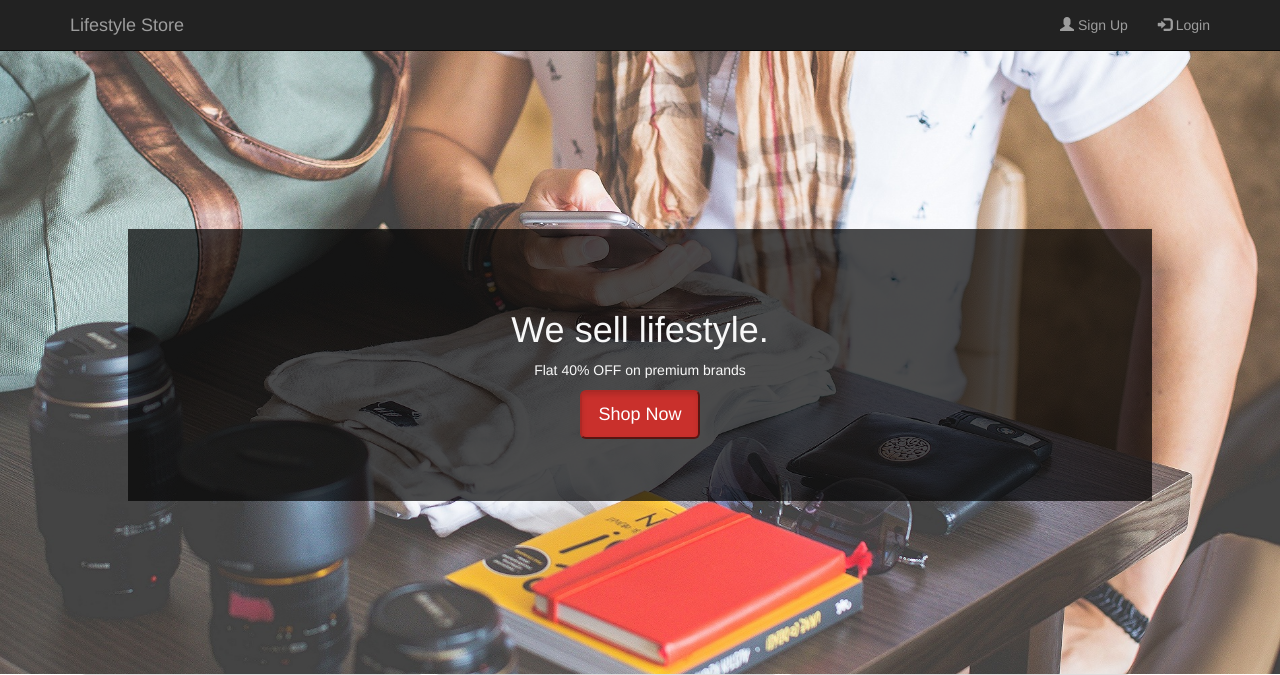
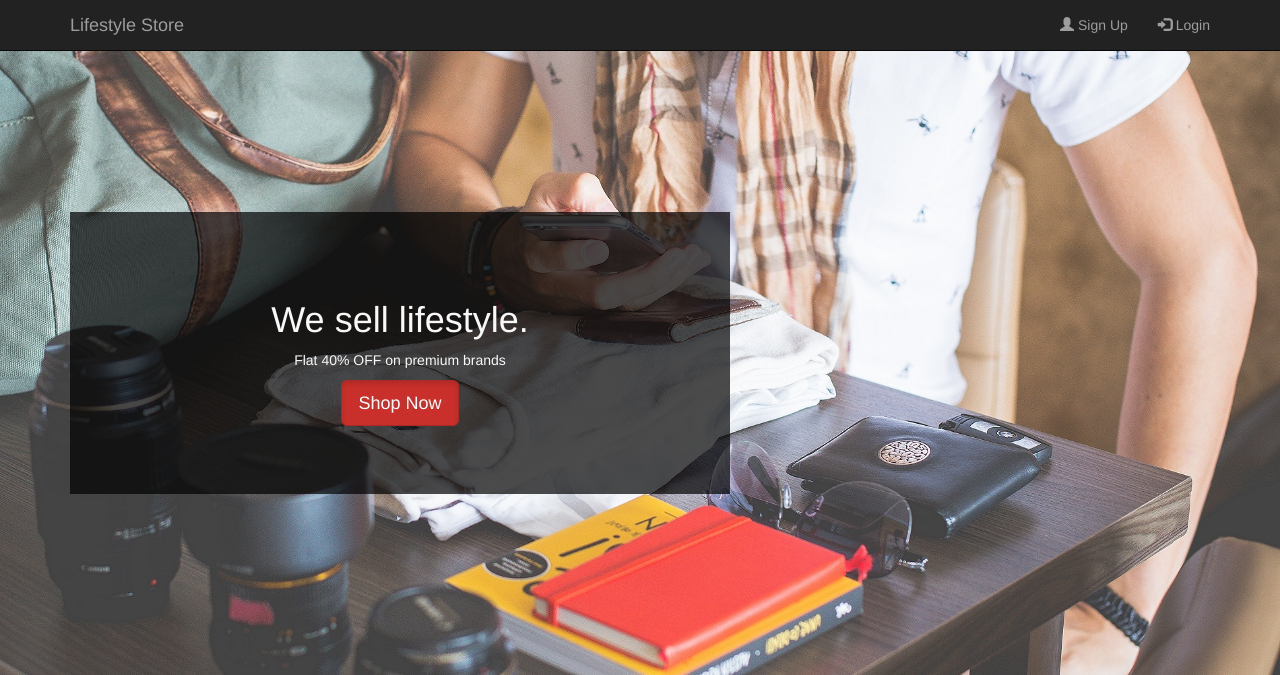
Before and after one commit to chinmayj02/e-commerce_html-css, a PHP site: page / in a window 1280 px wide. Shown: the top 675 px of the page. Run offline with PHP 8.4, Linux system fonts and the light colour scheme.

Commit message:
edits for assignment2

```diff
--- a/css/index.css
+++ b/css/styles.css
@@ -16,33 +16,23 @@ a{
     background: url(../images/intro-bg_1.jpg) no-repeat center center;
     background-size: cover;
 }
-.content{
-    min-height: 600px;
-}
-
-.inner-banner-image{
-    padding-top: 12%;
-    width:80%;
-    margin:auto;
-}
-.banner-content{
+#banner-content{
     position: relative;
     padding-top: 6%;
     padding-bottom: 6%;
-    overflow:hidden;
+    margin-top: 12%;
     margin-bottom: 12%;
     background-color: rgba(0, 0, 0, 0.7);
-    max-width: auto;
+    max-width: 660px;
 }
-.button{
-    color: #fff;
-    background-color: #c9302c;
-    border-color: #ac2925;
-    box-shadow: inset 0 3px 5px rgba(0, 0, 0, .125);
-    padding: 10px 16px;
-    font-size: 18px;
-    border-radius: 6px;
+footer{
+    padding: 10px 0;
+    background-color: #101010;
+    color:#9d9d9d;
+    bottom: 0;
+    width: 100%;
 }
+
 .items{
     width:30%;
     display: block;
@@ -66,8 +56,3 @@ a{
     font-weight: bold;
     text-align: center;
 }
-footer{
-    background-color: #000;
-    color:#fff;
-    font-size:14px;
-}
--- a/index.html
+++ b/index.html
@@ -7,7 +7,7 @@
     <title>Lifestyle Store</title>
     <meta name="description" content="Assignment For Module 1- HTML AND CSS">
     <meta name="author" content="Chinmay Joshi">
-    <link rel="stylesheet" href="css/index.css">
+    <link rel="stylesheet" href="css/styles.css">
     </head>
     <body>
         <header>
@@ -31,41 +31,12 @@
             </nav>
         </header>
            <div id="banner-image">
-               <div class="inner-banner-image">
-                <div class="banner-content">
+               <div class="container">
+                <div id="banner-content">
                     <h1>We sell lifestyle.</h1>
                     <p>Flat 40% OFF on premium brands</p>
-                    <button type="button" class="button" value="btn">Shop Now</button>
+                    <a href="products.html" class="btn btn-danger btn-lg active">Shop Now</a>
                 </div>
-               </div>
-           </div>
-           <div class="container">
-               <div class="items">
-                   <a href="#">
-                       <img class="thumbnail" src="images/watch.jpg">
-                       <div class="caption">
-                           <h2>Watches</h2>
-                           <p>Original watches from thebest brands.</p>
-                       </div>
-                   </a>
-               </div>
-               <div class="items">
-                   <a href="#">
-                       <img class="thumbnail" src="images/camera.jpg">
-                       <div class="caption">
-                           <h2>Cameras</h2>
-                           <p>Choose among the best available in the world.</p>
-                       </div>
-                   </a>
-               </div>
-               <div class="items">
-                   <a href="#">
-                       <img class="thumbnail" src="images/shirt.jpg">
-                       <div class="caption">
-                           <h2>Shirts</h2>
-                           <p>Our exquisite collection of shirts.</p>
-                       </div>
-                   </a>
                </div>
            </div>
        <footer>
```
Also changed, not shown: products.html (added, +29 -0 lines).
